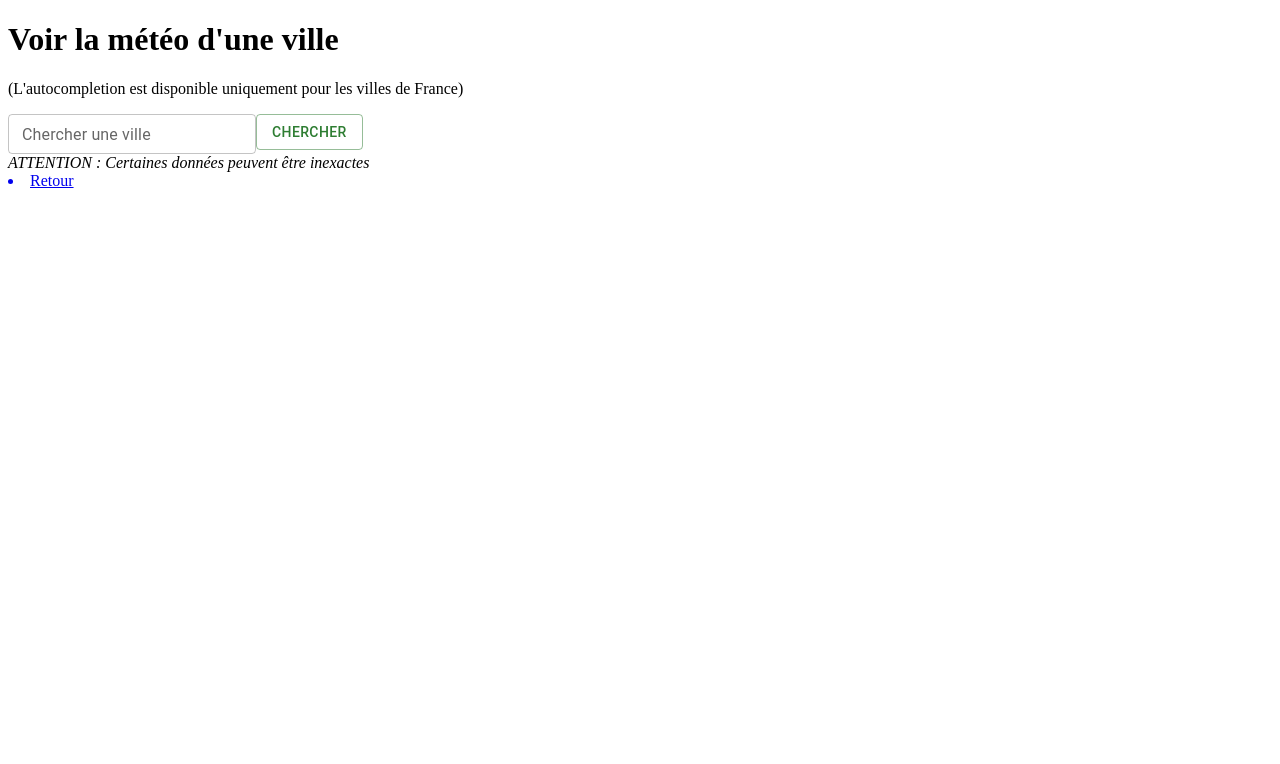
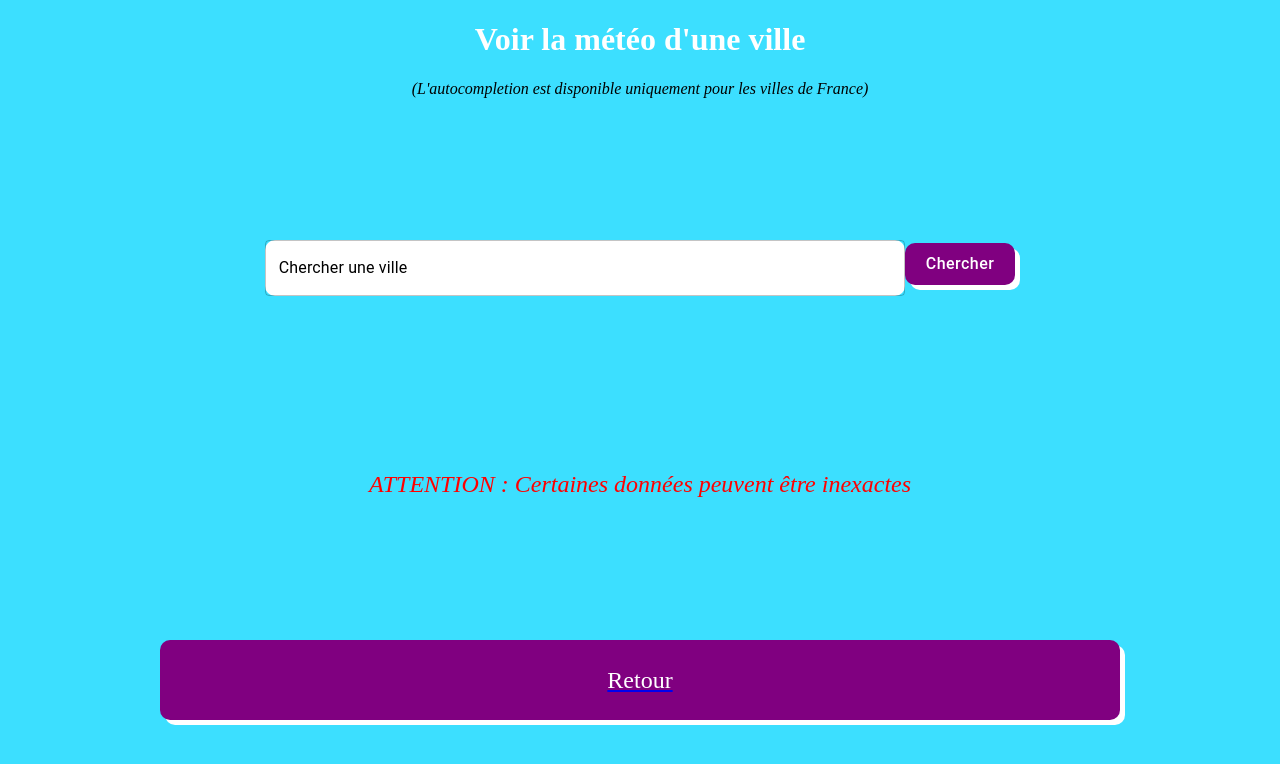
Before and after one commit to Oursel06/WeatheReact, a React (Create React App) app: page /searchCity in a window 1280 px wide. Shown: the top 764 px of the page. Built offline with nearby package versions, Linux system fonts and the light colour scheme.

Commit message:
fix minor style

```diff
--- a/src/component/Accueil.jsx
+++ b/src/component/Accueil.jsx
@@ -2,12 +2,14 @@ import { Link } from "react-router-dom";
 import { Box, ThemeProvider, createTheme } from '@mui/system';
 
 const theme = createTheme({
-    palette: {
-      text:{
-        primary:'red',
-        secondary:'blue'
-      }
+    container: {
+        padding:2,
+        backgroundColor:'white',
+        margin:0,
+        boxShadow:'8px 8px 0px purple',
+        borderRadius:'10px',
     },
+
 });
 
 const Accueil = () => {
@@ -23,7 +25,7 @@ const Accueil = () => {
         localStorageValueArrUnique.forEach((citySearchItem) => {
             cityHistoryArrays.push(
                 <Link key={citySearchItem} to={"/meteocity/" + citySearchItem}>
-                    <li> {citySearchItem}
+                    <li>{citySearchItem}
                     </li>
                 </Link>
             )
@@ -37,30 +39,122 @@ const Accueil = () => {
                 display:'flex',
                 flexDirection:'column',
                 alignItems:'center',
+                "& h1":{color: 'white'},
             }} className="accueil">
-                <h2>Bienvenue sur WeatheReact !</h2>
+                <h1>Bienvenue sur WeatheReact !</h1>
                 <i>L'application météo à amener partout avec vous !</i>
 
             {/* Gestion de l'affichage de l'historique ou non */}
+                <Box sx={{
+                    width:'100vw',
+                    height:'80vh',
+                    padding:theme.container.padding,
+                    boxSizing: 'border-box',
+                    display:'flex',
+                    justifyContent: 'center',
+                }}>
                     {(localStorageValueArr.length > 0) ?
                         <div>
-                        <Box  sx={{"& p":{color:theme.palette.text.primary}}}>
-                            <p>Historique :
+                            <Box  sx={{
+                                padding:theme.container.padding,
+                                border:theme.container.border,
+                                backgroundColor:theme.container.backgroundColor,
+                                boxShadow:theme.container.boxShadow,
+                                borderRadius:theme.container.borderRadius,
+                                width:'75vw',
+                                height:'60vh',
+                                overflow:'auto',
+                                "& p":{
+                                    margin:theme.container.margin,
+                                    height:'94%',
+                                    overflowY:'scroll'
+                                },
+                                "& .div":{
+                                    fontSize:'1.5rem',
+                                    width:'100%',
+                                    height:'5%',
+                                    display:'flex',
+                                    alignItems: 'center',
+                                    justifyContent: 'center',
+                                    color:'purple'
+                                },
+                                "& p li":{
+                                    height:'60px',
+                                    listStyleType:'none',
+                                    fontSize:'1.2rem',
+                                    textTransform:'capitalize',
+                                    display:'flex',
+                                    justifyContent: 'center',
+                                    alignItems: 'center',
+                                    backgroundColor:'aliceblue',
+                                    marginTop:'5px',
+                                    borderRadius:theme.container.borderRadius,
+                                }
+                            }}>
+                                <div class="div">Historique :</div>
+                                <p>
                                     {cityHistoryArrays}
                                 </p>
                             </Box>
-                        <p>
+                            <Box sx={{
+                                "& li":{
+                                    height:'10vh',
+                                    boxSizing: 'border-box',
+                                    marginTop: '50px',
+                                    display:'flex',
+                                    justifyContent: 'center',
+                                    alignItems: 'center',
+                                    borderRadius:theme.container.borderRadius,
+                                    backgroundColor:'purple',
+                                    color:'white',
+                                    fontSize:'1.5rem',
+                                    boxShadow:'5px 5px 0px white',
+                                    ":hover":{
+                                        backgroundColor: 'white',
+                                        boxSizing: 'border-box',
+                                        borderRadius:'10px',
+                                        boxShadow:'5px 5px 0px purple',
+                                        border:'none',
+                                        color:'purple'
+                                    }
+                                },
+                            }}>
                                 <Link to="/searchcity/">
                                     <li> Chercher une ville </li>
                                 </Link>
-                        </p>
+                            </Box>
                         </div>
                         :
+                        <Box sx={{
+                            "& li":{
+                                height:'10vh',
+                                boxSizing: 'border-box',
+                                marginTop: '50px',
+                                display:'flex',
+                                justifyContent: 'center',
+                                alignItems: 'center',
+                                borderRadius:theme.container.borderRadius,
+                                backgroundColor:'purple',
+                                color:'white',
+                                fontSize:'1.5rem',
+                                boxShadow:'5px 5px 0px white',
+                                ":hover":{
+                                    backgroundColor: 'white',
+                                    boxSizing: 'border-box',
+                                    borderRadius:'10px',
+                                    boxShadow:'5px 5px 0px purple',
+                                    border:'none',
+                                    color:'purple'
+                                }
+                            },
+                        }}>
                             <p>Historique vide ! vous pouvez voir la météo d'une ville en France en <Link to="/searchcity/">
                                 <li>cliquant ici </li>
                             </Link>
                             </p>
+                        </Box>
                     }
+                </Box>
             </Box >
         </ThemeProvider>
     );
--- a/src/component/Searchcity.jsx
+++ b/src/component/Searchcity.jsx
@@ -2,6 +2,7 @@ import { useState } from "react";
 import "../style/style.css";
 import { Link, useNavigate } from "react-router-dom";
 import { Button, TextField } from "@mui/material";
+import { Box } from '@mui/system';
 const data = require('../res/villes.json');
 
 
@@ -39,15 +40,60 @@ const SearchCity = () => {
     };
 
     return (
-        <div className="search">
-            <h1>Voir la météo d'une ville</h1>
-            <p>(L'autocompletion est disponible uniquement pour les villes de France)</p>
+        <Box sx={{
+            width:'100%',
+            height:'90vh',
+            display:'flex',
+            flexDirection:'column',
+            alignItems:'center',
+            justifyContent: 'space-between',
+        }}>
+            <Box sx={{
+                width:'100%',
+                display:'flex',
+                flexDirection:'column',
+                justifyContent: 'center',
+                alignItems:'center',
+                "& h1":{color: 'white'},
+                "& p":{margin:'0',fontStyle:'italic'}
+            }}>
+                <h1>Voir la météo d'une ville</h1>
+                <p>(L'autocompletion est disponible uniquement pour les villes de France)</p>
+            </Box>
             <div className="search-container">
-                <div className="search-inner">
-                    <TextField size="small" variant="outlined" color="success" label="Chercher une ville" value={value} onChange={onChange} />
-                    <Button variant="outlined" color="success" onClick={() => onsubmit(value)}> Chercher </Button>
-                </div>
-                <div className="dropdown">
+                <Box >
+                    <TextField sx={{
+                        width:'50vw',
+                        backgroundColor: 'white',
+                        borderRadius:'10px',
+                        border:'none',
+                        "& label":{color:'black',backgroundColor:'white'},
+                        "& fieldset legend > span":{padding:'0'}
+                    }} color="secondary" variant="outlined" label="Chercher une ville" value={value} onChange={onChange} />
+                    <Button sx={{
+                        backgroundColor: 'purple',
+                        boxSizing: 'border-box',
+                        borderRadius:'10px',
+                        color:'white',
+                        fontSize:'1rem',
+                        boxShadow:'5px 5px 0px white',
+                        textTransform: 'capitalize',
+                        border:'none',
+                        transform: 'translateY(3px)',
+                        ":hover":{
+                            backgroundColor: 'white',
+                            boxSizing: 'border-box',
+                            borderRadius:'10px',
+                            boxShadow:'5px 5px 0px purple',
+                            textTransform: 'capitalize',
+                            border:'none',
+                            color:'purple'
+                        }
+                    }} variant="outlined" size="large"  onClick={() => onsubmit(value)}> Chercher </Button>
+                </Box>
+                <Box sx={{
+                    padding:2
+                }}>
                     {/* Filtrage des données dans data avec les caractères de l'input */}
                     {data
                         .filter((item) => {
@@ -69,14 +115,39 @@ const SearchCity = () => {
                                 {item.nom_ville}
                             </div>
                         ))}
-                </div>
+                </Box>
             </div>
-            <i className="warning">ATTENTION : Certaines données peuvent être inexactes</i>
-
-            <Link to="/">
-                <li>Retour </li>
-            </Link>
-        </div >
+            <Box sx={{color:'red',fontSize:'1.5rem',display:'flex',textAlign:'center'}}>
+            <i>ATTENTION : Certaines données peuvent être inexactes</i>
+            </Box>
+            <Box sx={{
+                "& li":{
+                    height:'10vh',
+                    boxSizing: 'border-box',
+                    display:'flex',
+                    justifyContent: 'center',
+                    alignItems: 'center',
+                    borderRadius:'10px',
+                    backgroundColor:'purple',
+                    color:'white',
+                    fontSize:'1.5rem',
+                    boxShadow:'5px 5px 0px white',
+                    width:'75vw',
+                    ":hover":{
+                        backgroundColor: 'white',
+                        boxSizing: 'border-box',
+                        borderRadius:'10px',
+                        boxShadow:'5px 5px 0px purple',
+                        border:'none',
+                        color:'purple'
+                    }
+                },
+            }}>
+                <Link to="/">
+                    <li>Retour </li>
+                </Link>
+            </Box>
+        </Box >
     );
 };
 
--- a/src/style/style.css
+++ b/src/style/style.css
@@ -1,7 +1,9 @@
-html {
+html, body {
   width: 100vw;
   height: 100vh;
   margin: 0 ;
+  background-color:#3cdfff;
+  overflow: hidden;
 }
 /* .accueil {
   width: 100%;
```
Also changed, not shown: src/component/Meteocity.jsx (+60 -12 lines), 1 other file (tests, documents, lock files or other folders). Lines whose indentation alone changed are shown as unchanged.
